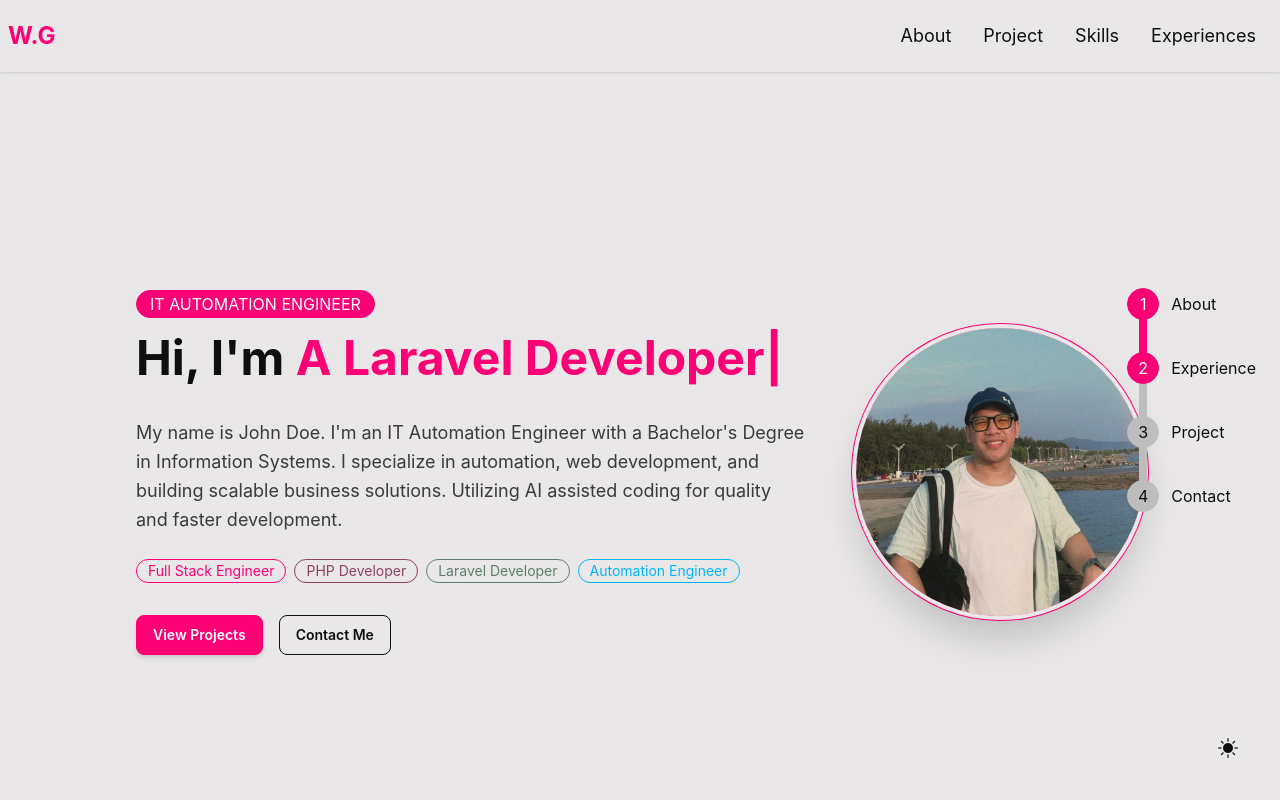
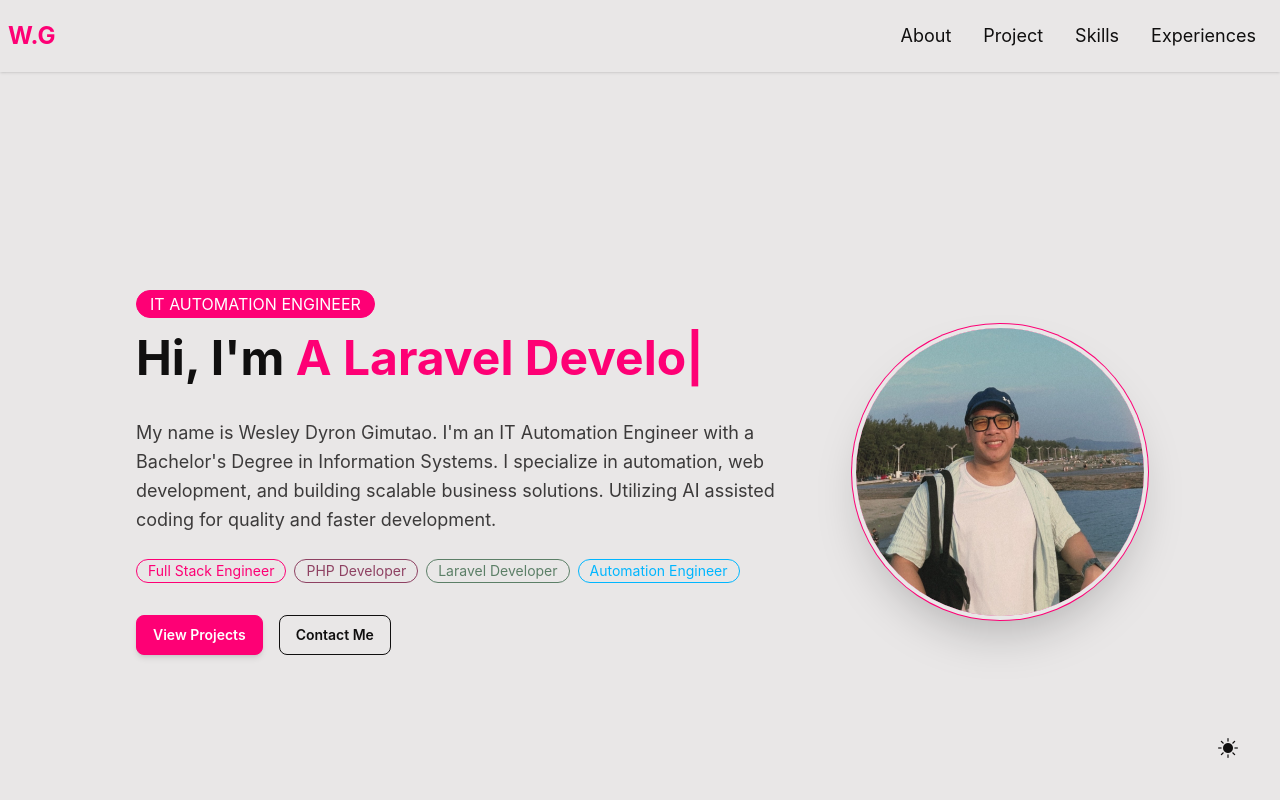
Before and after one commit to Sweasley/showcase, a React (Vite) app: page / in a window 1280 px wide. Shown: the top 800 px of the page. Built offline with nearby package versions, Linux system fonts and the light colour scheme.

Commit message:
added some data

```diff
--- a/src/App.jsx
+++ b/src/App.jsx
@@ -28,7 +28,7 @@ function App() {
         <section id="projects">
           <Projects />
         </section>
-        <section  id="skills">
+        <section id="skills">
           <Skills />
         </section>
         <section id="education">
--- a/src/components/Education.jsx
+++ b/src/components/Education.jsx
@@ -50,6 +50,37 @@ export default function EducationExperience() {
                     Maintained and enhanced internal company applications using
                     PHP, Laravel, CodeIgniter, JavaScript, and MySQL,
                     PostgreSQL, Apache
+                  </li>
+                </ul>
+              </div>
+            </div>
+          </div>
+        </section>
+        <section className="mb-12" data-aos="fade-right">
+          <div className="grid gap-6">
+            <div className="card bg-base-100 shadow-xl border border-base-300">
+              <div className="card-body">
+                <div className="flex justify-between items-start gap-2">
+                  <h3 className="card-title text-xl">SGA 2nd Placer</h3>
+                  <span className="badge badge-primary">2026</span>
+                </div>
+
+                <p className="text-secondary font-semibold">
+                  SIIX EMS PHILIPPINES.
+                </p>
+
+                <div className="divider my-2"></div>
+
+                <ul className="list-disc ml-5 space-y-1 text-sm text-base-content/80">
+                  <li>Created an employee management system from scratch</li>
+                  <li>
+                    Improved data retrieval from 50 seconds to 8 seconds or %84
+                    improvement
+                  </li>
+                  <li>Presented in top management during the competition</li>
+                  <li>
+                    Improved HR visibility into employee qualifications and
+                    training status.
                   </li>
                 </ul>
               </div>
--- a/src/components/Footer.jsx
+++ b/src/components/Footer.jsx
@@ -6,17 +6,26 @@ export default function Footer() {
   return (
     <footer className="footer sm:footer-horizontal bg-base-100 shadow-sm text-neutral-content items-center p-4 ">
       <nav className="grid-flow-col gap-4  md:justify-self-start">
-        <a className="text-primary hover:text-secondary" href="#">
+        <a
+          className="text-primary hover:text-secondary"
+          href="https://www.linkedin.com/in/wesley-dyron-gimutao-26829225a/"
+        >
           <IconContext.Provider value={{ size: "30px" }}>
             <FaLinkedin />
           </IconContext.Provider>
         </a>
-        <a className="text-primary hover:text-secondary" href="#">
+        <a
+          className="text-primary hover:text-secondary"
+          href="https://github.com/Sweasley"
+        >
           <IconContext.Provider value={{ size: "30px" }}>
             <FaGithub />
           </IconContext.Provider>
         </a>
-        <a className="text-primary hover:text-secondary" href="#">
+        <a
+          className="text-primary hover:text-secondary"
+          href="https://www.facebook.com/SL3W3Y/"
+        >
           <IconContext.Provider value={{ size: "30px" }}>
             <FaFacebook />
           </IconContext.Provider>
@@ -24,7 +33,7 @@ export default function Footer() {
       </nav>
       <aside className="grid-flow-col items-center md:justify-self-end">
         <p className="text-2xl font-bold text-primary hover:text-secondary hover:text-secondary">
-          John Doe
+          Wesley Gimutao
         </p>
       </aside>
     </footer>
--- a/src/components/Hero.jsx
+++ b/src/components/Hero.jsx
@@ -6,7 +6,7 @@ export default function Hero() {
   const age = new Date().getFullYear() - 2001;
 
   return (
-    <section className="hero min-h-screen bg-base-100" >
+    <section className="hero min-h-screen bg-base-100">
       <div className="hero-content flex-col-reverse lg:flex-row-reverse gap-12">
         <div className="avatar shrink-0">
           <figure className="w-64 h-64 md:w-72 md:h-72 aspect-square overflow-hidden hover-gallery rounded-full ring ring-primary ring-offset-base-100 ring-offset-4 shadow-2xl transition-all duration-300">
@@ -29,12 +29,12 @@ export default function Hero() {
             IT AUTOMATION ENGINEER
           </div>
 
-          <h1 className="text-3xl md:text-4xl lg:text-5xl font-bold min-h-12 md:min-h-15">
+          <h1 className="text-md md:text-xl lg:text-5xl font-bold min-h-12 md:min-h-15">
             Hi, I'm{" "}
             <span className="text-primary">
               <TypeAnimation
                 sequence={[
-                  "John doe",
+                  "Wesley Gimutao",
                   1500,
                   "A PHP Developer",
                   1500,
@@ -51,10 +51,11 @@ export default function Hero() {
           </h1>
 
           <p className="py-6 text-base-content/80 text-lg leading-relaxed">
-            My name is John Doe. I'm an IT Automation Engineer with a Bachelor's
-            Degree in Information Systems. I specialize in automation, web
-            development, and building scalable business solutions. Utilizing AI
-            assisted coding for quality and faster development.
+            My name is Wesley Dyron Gimutao. I'm an IT Automation Engineer with
+            a Bachelor's Degree in Information Systems. I specialize in
+            automation, web development, and building scalable business
+            solutions. Utilizing AI assisted coding for quality and faster
+            development.
           </p>
 
           {/* Skills */}
@@ -74,11 +75,19 @@ export default function Hero() {
           </div>
 
           {/* CTA Buttons */}
-          <div className="flex justify-center lg:justify-start gap-4" >
-            <button className="btn btn-primary hover:btn-secondary shadow-md">
+          <div className="flex justify-center lg:justify-start gap-4">
+            <a
+              className="btn btn-primary hover:btn-secondary shadow-md"
+              href="#projects"
+            >
               View Projects
-            </button>
-            <button className="btn btn-outline">Contact Me</button>
+            </a>
+            <a
+              className="btn btn-outline"
+              href="mailto:weasleydyron.gimutao@gmail.com"
+            >
+              Contact Me
+            </a>
           </div>
         </div>
       </div>
--- a/src/components/Stepper..jsx
+++ b/src/components/Stepper..jsx
@@ -5,14 +5,6 @@ export default function Stepper({ children }) {
   return (
     <div className="relative min-h-screen">
       <Fab />
-      <div className="fixed right-6 top-1/2 -translate-y-1/2 z-50 hidden lg:block">
-        <ul className="steps steps-vertical">
-          <li className="step step-primary">About</li>
-          <li className="step step-primary">Experience</li>
-          <li className="step">Project</li>
-          <li className="step">Contact</li>
-        </ul>
-      </div>
 
       {children}
     </div>
```
Lines whose indentation alone changed are shown as unchanged.
